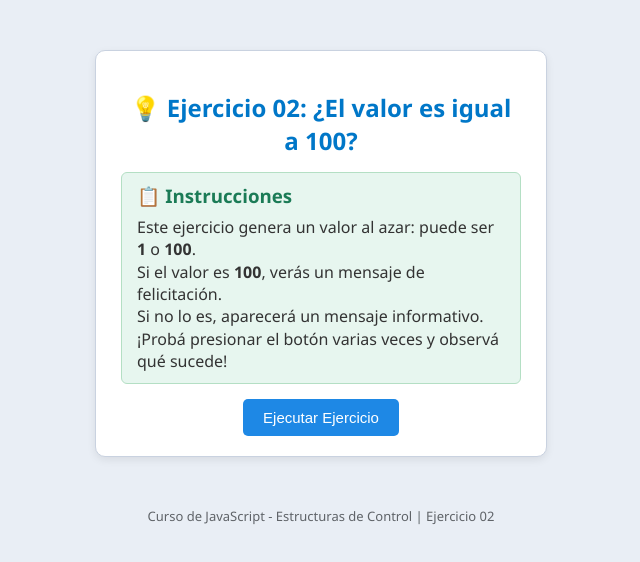
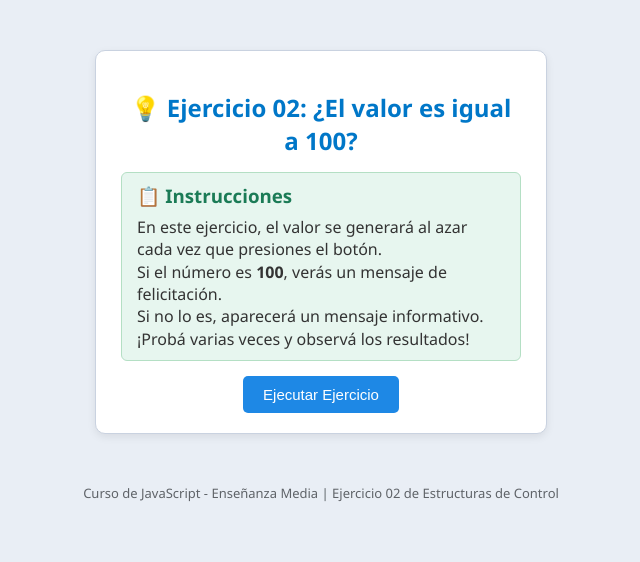
Before and after one commit to Claudia1233/Pr-cticos-js-2, a plain HTML site: page index.html in a window 1280 px wide. Shown: the whole page, without its empty margins (319-959 px from the left). Drawn offline with Linux system fonts and the light colour scheme.

Commit message:
Update title and instructions in index.html

```diff
--- a/index.html
+++ b/index.html
@@ -3,7 +3,7 @@
 <head>
   <meta charset="UTF-8">
   <meta name="viewport" content="width=device-width, initial-scale=1.0">
-  <title>Ejercicio 02 - Comparar valor con 100</title>
+  <title>Ejercicio 02 - Valor aleatorio y comparación con 100</title>
   <link rel="stylesheet" href="style.css">
 </head>
 <body>
@@ -15,10 +15,10 @@
       <div class="instrucciones">
         <h3>📋 Instrucciones</h3>
         <p>
-          Este ejercicio genera un valor al azar: puede ser <strong>1</strong> o <strong>100</strong>.<br>
-          Si el valor es <strong>100</strong>, verás un mensaje de felicitación.<br>
+          En este ejercicio, el valor se generará al azar cada vez que presiones el botón.<br>
+          Si el número es <strong>100</strong>, verás un mensaje de felicitación.<br>
           Si no lo es, aparecerá un mensaje informativo.<br>
-          ¡Probá presionar el botón varias veces y observá qué sucede!
+          ¡Probá varias veces y observá los resultados!
         </p>
       </div>
 
@@ -29,7 +29,7 @@
   </div>
 
   <footer>
-    Curso de JavaScript - Estructuras de Control | Ejercicio 02
+    Curso de JavaScript - Enseñanza Media | Ejercicio 02 de Estructuras de Control
   </footer>
 
   <script src="script.js"></script>
```
